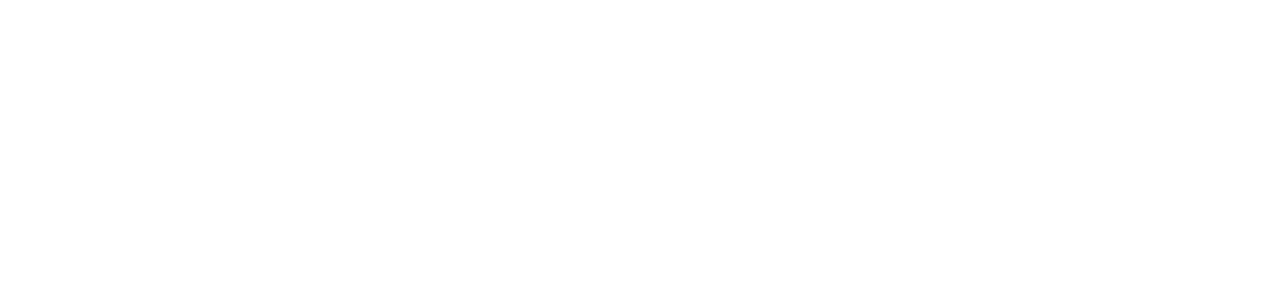
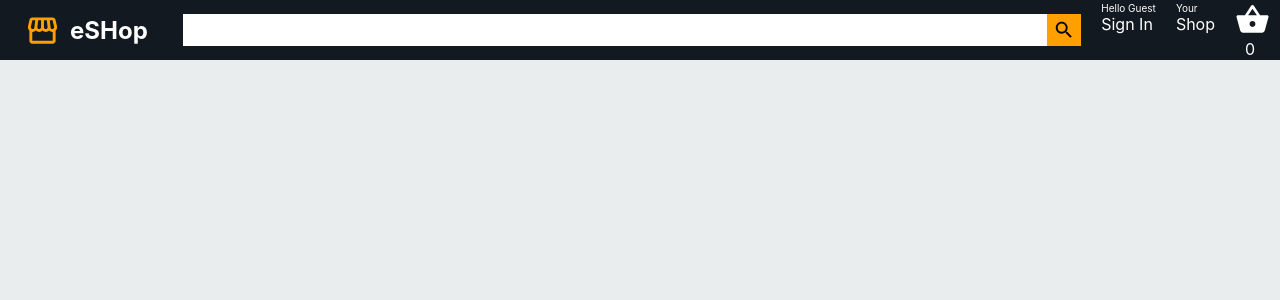
Before and after one commit to Jyoti-rgb/E-SHOP, a React (Create React App) app: page / in a window 1280 px wide. Shown: the top 300 px of the page. Built offline with nearby package versions, Linux system fonts and the light colour scheme.

Commit message:
Create Header with css

```diff
--- a/package.json
+++ b/package.json
@@ -3,6 +3,7 @@
   "version": "0.1.0",
   "private": true,
   "dependencies": {
+    "@material-ui/core": "^4.12.3",
     "@testing-library/jest-dom": "^5.16.2",
     "@testing-library/react": "^12.1.3",
     "@testing-library/user-event": "^13.5.0",
--- a/public/index.html
+++ b/public/index.html
@@ -1,12 +1,12 @@
 <!DOCTYPE html>
 <html lang="en">
-<head>
-    <meta charset="UTF-8">
-    <meta http-equiv="X-UA-Compatible" content="IE=edge">
-    <meta name="viewport" content="width=device-width, initial-scale=1.0">
-    <title>eSHop Website</title>
-</head>
-<body>
+  <head>
+    <meta charset="utf-8" />
+    <meta name="viewport" content="width=device-width, initial-scale=1" />
+    <meta name="theme-color" content="#000000" />
+    <title>eSHOP Website</title>
+  </head>
+  <body>
     <div id="root"></div>
-</body>
+  </body>
 </html>
--- a/src/App.css
+++ b/src/App.css
@@ -0,0 +1,4 @@
+* {
+  margin: 0;
+  padding: 0;
+}
--- a/src/App.js
+++ b/src/App.js
@@ -1,10 +1,10 @@
-
 import './App.css';
+import Header from './Header';
 
 function App() {
   return (
     <div className="App">
-
+    <Header/>
     </div>
   )
 }
--- /dev/null
+++ b/src/Header.css
@@ -0,0 +1,82 @@
+.header {
+    height: 60px;
+    display: flex;
+    align-items: center;
+    background-color: #131921;
+    position: sticky;
+    top: 0;
+    z-index: 100;
+}
+
+.header__logo {
+    display: flex;
+    align-items: center;
+    color: #ff9f00;
+    margin: 0 25px;
+}
+
+.header__logoImage {
+    margin-right: 10px;
+}
+
+.header__logoTitle {
+    text-decoration: none;
+    border: 0;
+    color: white;
+}
+
+.header__search {
+    display: flex;
+    flex: 1;
+    align-items: center;
+    border-radius: 24px;
+    margin: 0 10px;
+}
+
+.header__searchInput {
+    height: 12px;
+    padding: 10px;
+    border: none;
+    width: 100%;
+}
+
+.header__searchIcon {
+    padding: 5px;
+    height: 22px !important;
+    background-color: #ff9f00;
+}
+
+.header__nav {
+    display: flex;
+    justify-content: space-evenly;
+}
+
+.nav__item {
+    display: flex;
+    flex-direction: column;
+    margin-left: 10px;
+    margin-right: 10px;
+    color: white;
+}
+
+.nav__itemLineOne {
+    font-size: 10px;
+}
+
+.nav__itemLineTwo {
+    font-size: 13px;
+    font-weight: 800;
+}
+
+.nav__itemBasket {
+    display: flex;
+    align-items: center;
+    color: white;
+    margin-right: 50px;
+    margin-left: 10px;
+}
+
+.nav__basketCount {
+    margin-left: 10px;
+    margin-right: 10px;
+}
--- /dev/null
+++ b/src/Header.js
@@ -0,0 +1,39 @@
+import React from 'react';
+import './Header.css'
+import ShoppingBasketIcon from '@material-ui/icons/ShoppingBasket';
+import StorefrontIcon from '@material-ui/icons/Storefront';
+import SearchIcon from '@material-ui/icons/Search';
+
+function Header(){
+ return (
+     <div className="header">
+          <div className="header__logo">
+      <StorefrontIcon className="header__logoImage" fontSize="large"/>
+      <h2 className="header__logoTitle">eSHop</h2>
+    </div>
+    <div className="header__search">
+      <input type="text" className="header__searchInput"/>
+      <SearchIcon className="header__searchIcon"/>
+    </div>
+    <div className="header__nav">
+    <div className="nav__item">
+     <span className="nav__itemLineOne">Hello Guest</span>
+     <span className="nav__LineTwo">Sign In</span>
+    </div>
+    <div className="nav__item">
+    <span className="nav__itemLineOne">Your</span>
+     <span className="nav__LineTwo">Shop</span>
+    </div>
+    <div className="nav__item">
+    <span className="nav__itemLineOne"><ShoppingBasketIcon fontSize="large"/></span>
+     <span className="nav__LineTwo nav__basketCount">0</span>
+
+    </div>
+    </div>
+
+     </div>
+ )
+
+}
+
+export default Header
--- a/src/index.css
+++ b/src/index.css
@@ -1,5 +1,6 @@
 body {
   margin: 0;
+  background-color: rgb(234, 237, 237);
   font-family: -apple-system, BlinkMacSystemFont, 'Segoe UI', 'Roboto', 'Oxygen',
     'Ubuntu', 'Cantarell', 'Fira Sans', 'Droid Sans', 'Helvetica Neue',
     sans-serif;
--- a/src/index.js
+++ b/src/index.js
@@ -4,8 +4,6 @@
 import App from './App';
 
 ReactDOM.render(
-  <React.StrictMode>
-    <App />
-  </React.StrictMode>,
+    <App />,
   document.getElementById('root')
 );
```
Also changed, not shown: 1 other file (tests, documents, lock files or other folders).
